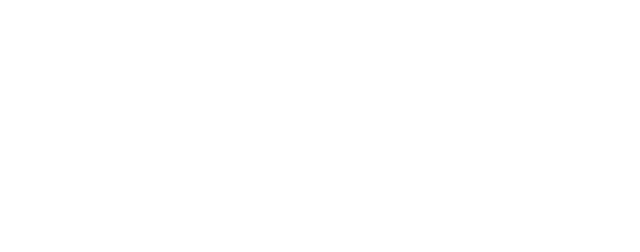
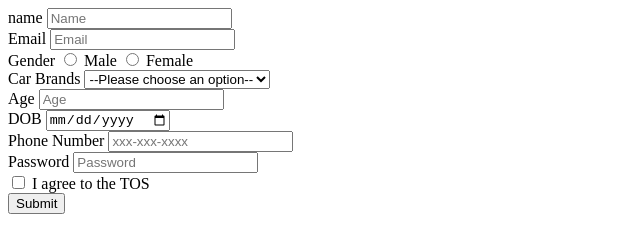
Before and after one commit to acciojob/signup-form-car-git-uday-kiran, a website: page main.html in a window 1280 px wide. Shown: the whole page, without its empty margins (0-640 px from the left). Drawn offline with Linux system fonts and the light colour scheme.

Commit message:
created a submission

```diff
--- a/main.html
+++ b/main.html
@@ -3,13 +3,50 @@
 <html>
 
 <head>
-	<link rel="stylesheet" href="styles.css">
+  <link rel="stylesheet" href="styles.css">
 </head>
 
 <body>
-	<!-- the entire body must be written by student -->
-    <script type="text/javascript" src="./script.js">
-</script>
+
+  <form action="post">
+    <label for="name">name</label>
+    <input type="text" id="name" placeholder="Name" required>
+    <br>
+    <label for="email">Email</label>
+    <input type="email" id="email" placeholder="Email" required>
+    <br>
+    <label for="gender_m,gender_f">Gender</label>
+    <input type="radio" name="gender" id="gender_m" required> Male
+    <input type="radio" name="gender" id="gender_f" required> Female
+    <br>
+    <label for="cars">Car Brands</label>
+    <select id="cars" required>
+      <option value="" selected disabled>--Please choose an option--</option>
+      <option value="option-1">option-1</option>
+      <option value="option-2">option-2</option>
+      <option value="option-3">option-3</option>
+    </select>
+    <br>
+    <label for="age">Age</label>
+    <input type="number" id="age" required placeholder="Age">
+    <br>
+    <label for="dob">DOB</label>
+    <input type="date" id="dob" required>
+    <br>
+    <label for="tel">Phone Number</label>
+    <input type="tel" id="tel" placeholder="xxx-xxx-xxxx">
+    <br>
+    <label for="password">Password</label>
+    <input type="password" id="password" required placeholder="Password">
+    <br>
+    <input type="checkbox" id="tos" required>
+    <label for="tos">I agree to the TOS</label>
+    <br>
+    <input type="submit" value="Submit">
+  </form>
+
+  <script type="text/javascript" src="./script.js">
+  </script>
 
 </body>
 
```
